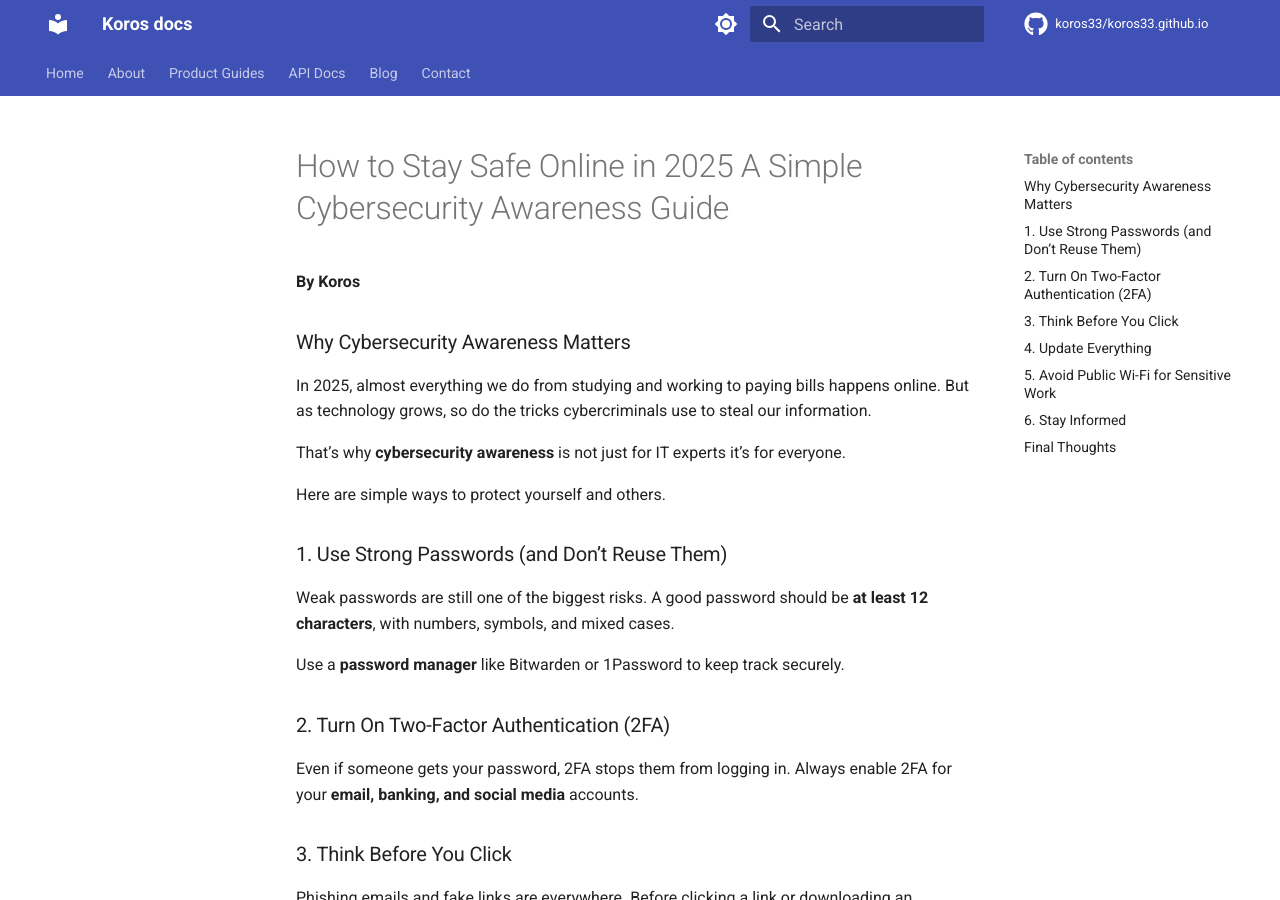
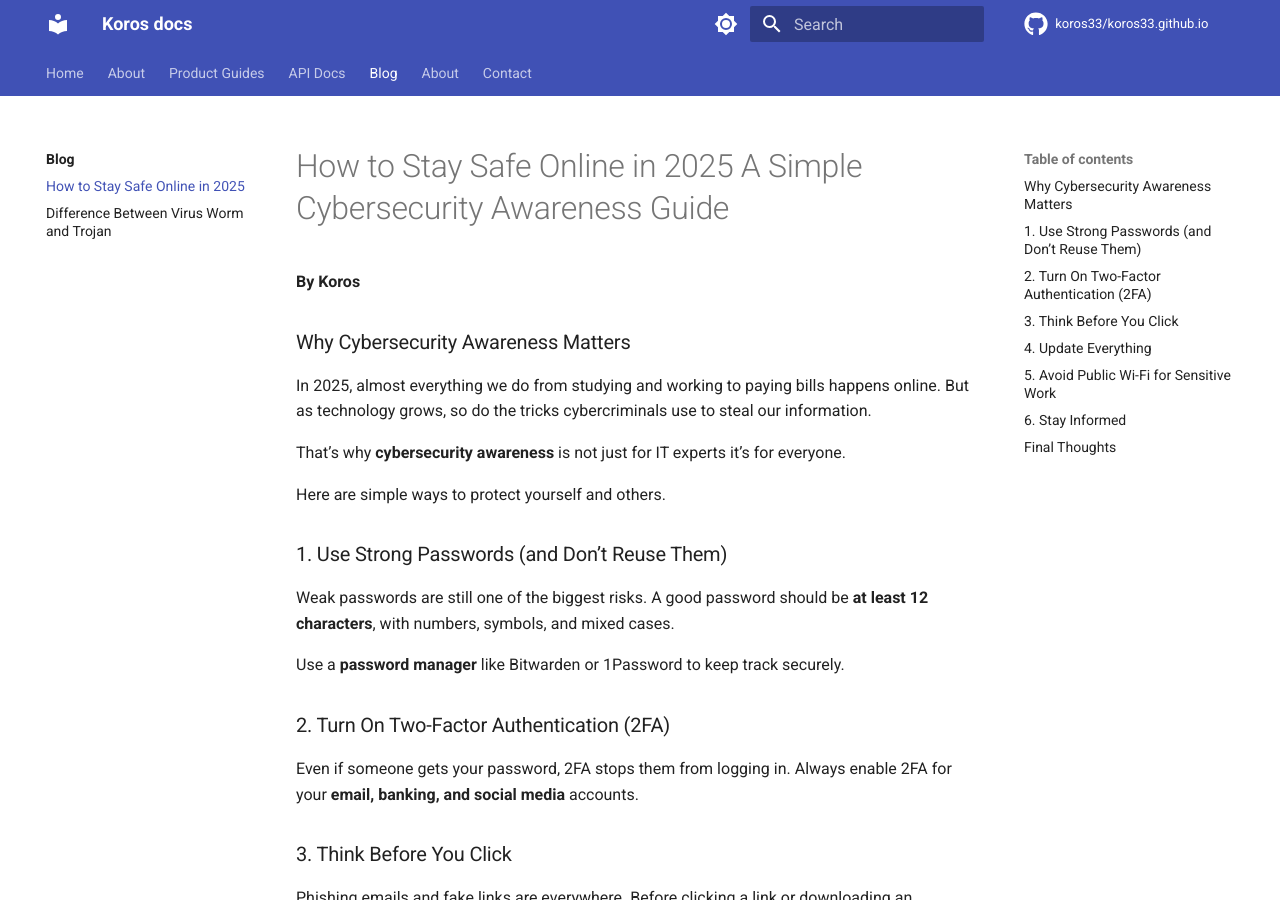
Before and after one commit to koros33/koros33.github.io, an MkDocs documentation site: the page built from docs/blogs/importanceofcyberwareness.md, in a window 1280 px wide and 900 px high. Built offline with MkDocs 1.6.1 and Material for MkDocs 9.7.7, drawn with Linux system fonts in a browser that asks for light colours; comment, search, counter and statistics services are not loaded; the version menu is left out.

Commit message:
mkdocs.yml

```diff
--- a/mkdocs.yml
+++ b/mkdocs.yml
@@ -123,6 +123,9 @@ nav:
           - Errors: apidocs/paymentsapi/errors.md
   - Blog:
       - Home: blogs/index.md
+      - How to Stay Safe Online in 2025: blogs/importanceofcyberwareness.md
+      - Difference Between Virus Worm and Trojan: blogs/differencebetweenviruswormtrojan.md
+  - About: about.md
   - Contact: contact.md
 
 
```
